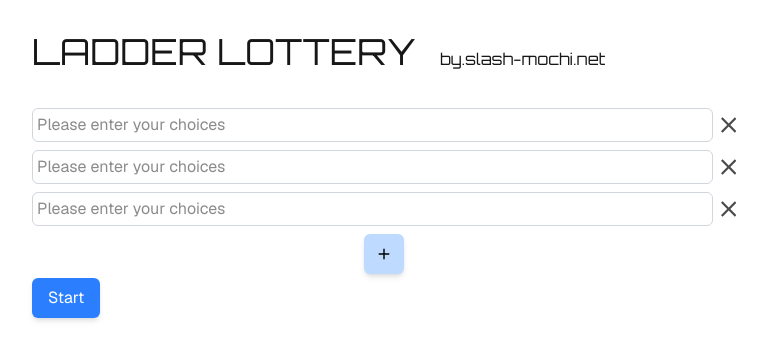
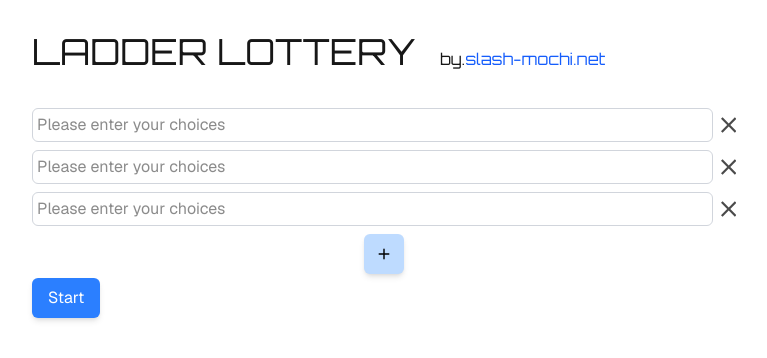
Before and after one commit to kusa-mochi/amida, a Next.js app in the folder amida/: page / in a window 1280 px wide. Shown: the top 358 px of the page, without its empty margins (256-1023 px from the left). Built offline with nearby package versions, Linux system fonts and the light colour scheme.

Commit message:
//もちぶろ　サイトへのリンクを作成

```diff
--- a/amida/app/components/init.tsx
+++ b/amida/app/components/init.tsx
@@ -71,7 +71,7 @@ export const Init: FC<Props> = ({ gotoAmida }) => {
 
   return (
     <div className="w-full ">
-      <div className={`${orbitron.className} mb-8`}><span className="text-4xl">{t("appTitle")}</span><span className="ml-6 text-4sm">by.slash-mochi.net</span></div>
+      <div className={`${orbitron.className} mb-8`}><span className="text-4xl">{t("appTitle")}</span><span className="ml-6 text-4sm">by.<a href="https://slash-mochi.net/" target="_blank" className="text-blue-600 hover:text-blue-800 hover:underline">slash-mochi.net</a></span></div>
       <div className="flex flex-col flex-nowrap justify-start items-center">
         {goals.map((item) => (
           <div key={item.id} className="w-full m-1">
```
